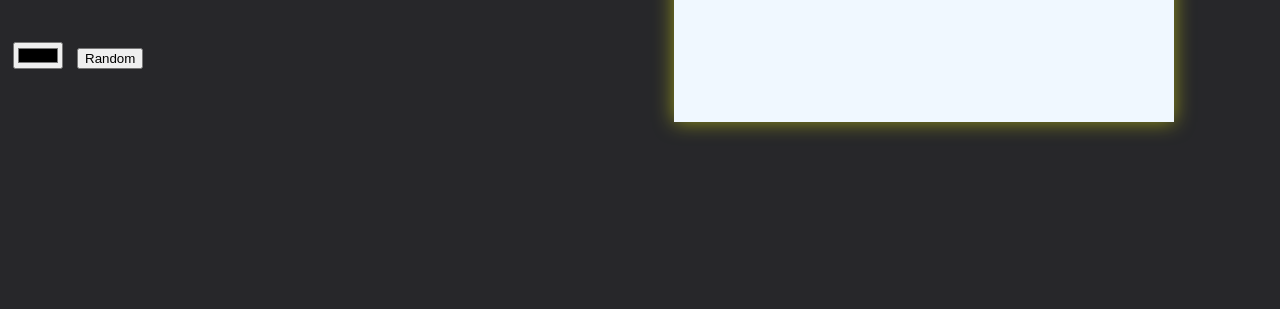
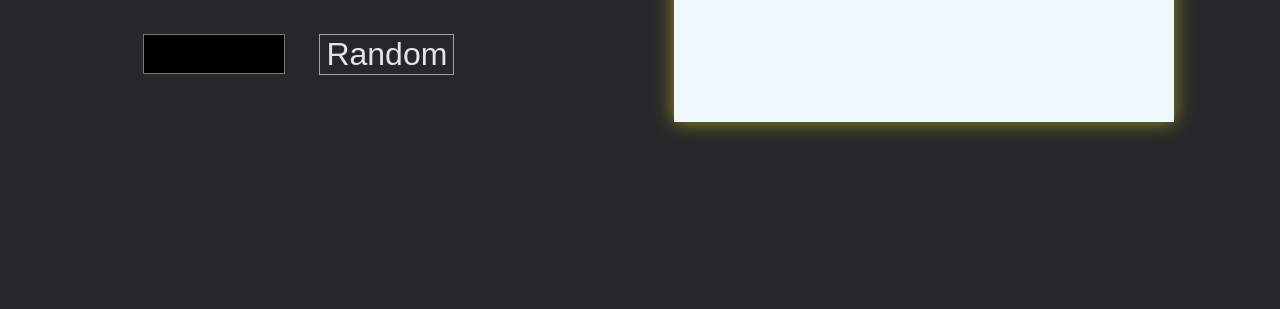
Before and after one commit to incolorate/etch-a-sketch, a plain HTML site: page index.html in a window 1280 px wide. Shown: the part 491-800 px from the top of the page. Drawn offline with Linux system fonts and the light colour scheme.

Commit message:
Updated the UI

```diff
--- a/styles.css
+++ b/styles.css
@@ -82,8 +82,30 @@ body {
   color: #e4e4e7;
   font-size: 50px;
   grid-area: d;
+  margin-bottom: 0px;
 }
-.color {
+
+.color-pick {
   grid-area: e;
-  margin: 5px;
+  text-align: center;
+  display: flex;
+  justify-content: center;
+  align-items: center;
 }
+
+.random {
+  font-size: 30px;
+  margin: 10px;
+  background-color: #27272a;
+  border: #a1a1aa 1px solid;
+  font-size: xx-large;
+  color: #e4e4e7;
+}
+
+.pick {
+  width: 150px;
+  margin: 20px;
+  height: 50px;
+  border: 0px;
+  background-color: #27272a;
+}
```
